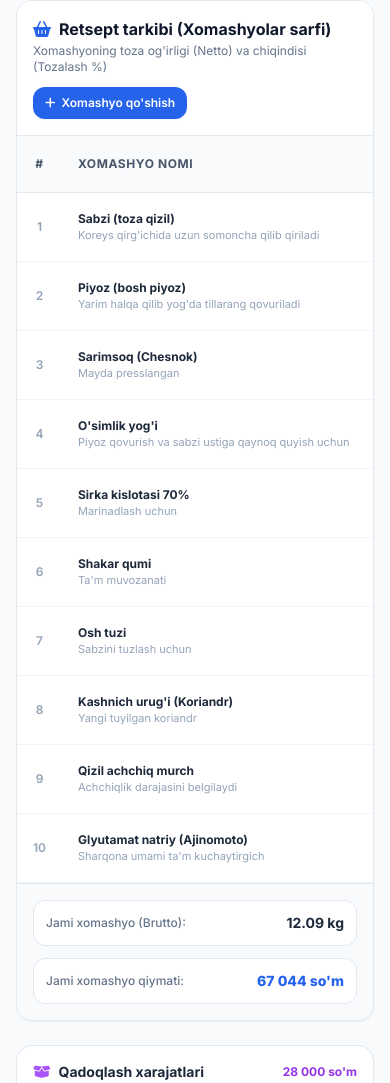
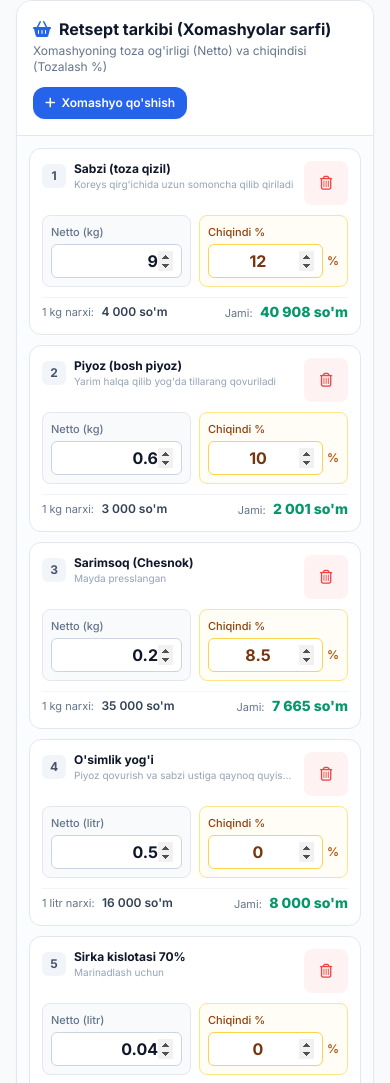
Before and after one commit to Alnino18/koreys-salatlari-tannarx, a plain HTML site: page index.html in a window 390 px wide. Shown: the part 930-2013 px from the top of the page. Drawn offline with nearby package versions, Linux system fonts and the light colour scheme.

Commit message:
fix(ui): responsive ingredients layout with zero horizontal scroll on mobile and tablet

```diff
--- a/app.js
+++ b/app.js
@@ -653,11 +653,14 @@
 
   function renderIngredientsTable(calc) {
     const tbody = document.getElementById('recipe-ingredients-body');
-    if (!tbody) return;
-
-    tbody.innerHTML = '';
+    const mobileCards = document.getElementById('recipe-ingredients-mobile-cards');
+    if (!tbody && !mobileCards) return;
+
+    if (tbody) tbody.innerHTML = '';
+    if (mobileCards) mobileCards.innerHTML = '';
 
     if (!calc || !calc.ingredients || calc.ingredients.length === 0) {
+      if (tbody) {
         tbody.innerHTML = `
           <tr>
             <td colspan="8" class="py-12 text-center text-slate-400">
@@ -667,47 +670,116 @@
             </td>
           </tr>
         `;
+      }
+      if (mobileCards) {
+        mobileCards.innerHTML = `
+          <div class="py-10 px-4 text-center text-slate-400 bg-white rounded-xl border border-slate-200">
+            <i class="fa-solid fa-utensils text-2xl mb-2 text-slate-300 block"></i>
+            Hozircha hech qanday salat yoki masalliq mavjud emas.<br>
+            <span class="text-xs text-slate-500 font-medium">Boshlash uchun yuqoridagi <strong>"+ Yangi retsept"</strong> tugmasini bosing!</span>
+          </div>
+        `;
+      }
       return;
     }
 
     calc.ingredients.forEach((ing, idx) => {
+      // 1. Desktop / Planshet jadval qatori
+      if (tbody) {
         const tr = document.createElement('tr');
         tr.className = 'hover:bg-slate-50 transition border-b border-slate-100';
 
         tr.innerHTML = `
-        <td class="py-2.5 px-3 text-center text-xs font-semibold text-slate-400">${idx + 1}</td>
+          <td class="py-2.5 px-2 text-center text-xs font-semibold text-slate-400">${idx + 1}</td>
           <td class="py-2.5 px-3">
             <div class="font-bold text-slate-800 text-xs sm:text-sm">${escapeHtml(ing.nameUz)}</div>
-          ${ing.notes ? `<div class="text-[11px] text-slate-400 truncate max-w-xs">${escapeHtml(ing.notes)}</div>` : ''}
+            ${ing.notes ? `<div class="text-[11px] text-slate-400 truncate max-w-[180px]">${escapeHtml(ing.notes)}</div>` : ''}
           </td>
-        <td class="py-2.5 px-2 text-center text-xs text-slate-500 font-medium">${escapeHtml(ing.unit)}</td>
-        <td class="py-2.5 px-2 text-right">
+          <td class="py-2.5 px-1.5 text-center text-xs text-slate-500 font-medium">${escapeHtml(ing.unit)}</td>
+          <td class="py-2.5 px-1.5 text-right">
             <input type="number" step="0.01" min="0.001" value="${ing.netWeight}"
               data-ing-idx="${idx}" data-field="netWeight"
-            class="ing-input-edit w-20 px-2 py-1 text-right text-xs font-bold text-slate-800 border border-slate-200 rounded-lg bg-white focus:ring-1 focus:ring-primary-500">
+              class="ing-input-edit w-20 px-1.5 py-1 text-right text-xs font-bold text-slate-800 border border-slate-200 rounded-lg bg-white focus:ring-1 focus:ring-primary-500">
           </td>
-        <td class="py-2.5 px-2 text-center">
+          <td class="py-2.5 px-1.5 text-center">
             <div class="flex items-center justify-center space-x-1">
               <input type="number" step="0.5" min="0" max="95" value="${ing.wastePercent}"
                 data-ing-idx="${idx}" data-field="wastePercent"
                 class="ing-input-edit w-14 px-1 py-1 text-center text-xs font-semibold text-amber-700 border border-amber-200 rounded-lg bg-amber-50/50 focus:ring-1 focus:ring-amber-500">
-            <span class="text-xs text-slate-400">%</span>
+              <span class="text-[11px] text-slate-400">%</span>
             </div>
           </td>
           <td class="py-2.5 px-2 text-right text-xs text-slate-600 whitespace-nowrap">
             ${formatMoney(ing.unitPrice)}
           </td>
-        <td class="ing-cost-cell py-2.5 px-3 text-right text-xs font-extrabold text-primary-600 whitespace-nowrap">
+          <td class="ing-cost-cell py-2.5 px-2.5 text-right text-xs font-extrabold text-emerald-600 whitespace-nowrap" data-ing-idx="${idx}">
             ${formatMoney(ing.cost)}
           </td>
-        <td class="py-2.5 px-2 text-center">
-          <button type="button" class="btn-delete-ingredient text-slate-300 hover:text-red-500 transition p-1" data-ing-idx="${idx}" title="O'chirish">
-            <i class="fa-regular fa-trash-can"></i>
+          <td class="py-2.5 px-1.5 text-center">
+            <button type="button" class="btn-delete-ingredient text-slate-400 hover:text-red-500 hover:bg-red-50 p-1.5 rounded-lg transition" data-ing-idx="${idx}" title="O'chirish">
+              <i class="fa-regular fa-trash-can text-sm"></i>
             </button>
           </td>
         `;
 
         tbody.appendChild(tr);
+      }
+
+      // 2. Mobil ekranlar uchun maxsus kartochka (Doim ko'rinib turadigan Jami Summa va O'chirish)
+      if (mobileCards) {
+        const card = document.createElement('div');
+        card.className = 'ingredient-mobile-card bg-white rounded-xl p-3 border border-slate-200 shadow-xs space-y-2.5';
+        card.setAttribute('data-ing-idx', idx);
+
+        card.innerHTML = `
+          <!-- Yuqori qator: Nomi, raqami va O'chirish ikonkasi -->
+          <div class="flex items-start justify-between gap-2">
+            <div class="flex items-center space-x-2 min-w-0">
+              <span class="w-6 h-6 rounded-md bg-slate-100 text-slate-600 font-bold text-xs flex items-center justify-center shrink-0">${idx + 1}</span>
+              <div class="min-w-0">
+                <h4 class="font-bold text-slate-900 text-xs sm:text-sm leading-snug truncate">${escapeHtml(ing.nameUz)}</h4>
+                ${ing.notes ? `<p class="text-[10px] text-slate-400 truncate">${escapeHtml(ing.notes)}</p>` : ''}
+              </div>
+            </div>
+            <button type="button" class="btn-delete-ingredient text-red-500 hover:text-red-700 bg-red-50 hover:bg-red-100 active:scale-95 p-2 rounded-lg transition shrink-0 flex items-center justify-center min-w-[36px] min-h-[36px]" data-ing-idx="${idx}" title="O'chirish">
+              <i class="fa-regular fa-trash-can text-sm"></i>
+            </button>
+          </div>
+
+          <!-- O'rta qator: Netto va Chiqindi % kiritish -->
+          <div class="grid grid-cols-2 gap-2 text-xs">
+            <div class="bg-slate-50 p-2 rounded-lg border border-slate-200">
+              <label class="block text-[11px] font-medium text-slate-500 mb-1">Netto (${escapeHtml(ing.unit)})</label>
+              <input type="number" step="0.01" min="0.001" value="${ing.netWeight}"
+                data-ing-idx="${idx}" data-field="netWeight"
+                class="ing-input-edit w-full px-2 py-1.5 text-right font-bold text-slate-900 border border-slate-300 rounded-md bg-white focus:ring-1 focus:ring-primary-500 text-xs">
+            </div>
+            <div class="bg-amber-50/50 p-2 rounded-lg border border-amber-200">
+              <label class="block text-[11px] font-medium text-amber-800 mb-1">Chiqindi %</label>
+              <div class="flex items-center space-x-1">
+                <input type="number" step="0.5" min="0" max="95" value="${ing.wastePercent}"
+                  data-ing-idx="${idx}" data-field="wastePercent"
+                  class="ing-input-edit w-full px-2 py-1.5 text-center font-bold text-amber-900 border border-amber-300 rounded-md bg-white focus:ring-1 focus:ring-amber-500 text-xs">
+                <span class="text-xs font-semibold text-amber-700">%</span>
+              </div>
+            </div>
+          </div>
+
+          <!-- Quyi qator: Birlik narxi va JAMI SUMMA (Doim ko'rinadi, gorizontal surish shart emas!) -->
+          <div class="flex items-center justify-between pt-1 border-t border-slate-100 text-xs">
+            <div class="text-slate-500">
+              <span class="text-[11px]">1 ${escapeHtml(ing.unit)} narxi:</span>
+              <span class="font-semibold text-slate-700 ml-1">${formatMoney(ing.unitPrice)}</span>
+            </div>
+            <div class="text-right">
+              <span class="text-[11px] text-slate-500 mr-1">Jami:</span>
+              <span class="ing-cost-cell font-extrabold text-emerald-600 text-sm" data-ing-idx="${idx}">${formatMoney(ing.cost)}</span>
+            </div>
+          </div>
+        `;
+
+        mobileCards.appendChild(card);
+      }
     });
   }
 
@@ -2195,9 +2267,9 @@
     }
 
     // 5. Retsept ichidagi ingredientlarni jonli tahrirlash (Netto va Chiqindi %)
-    const ingredientsBody = document.getElementById('recipe-ingredients-body');
-    if (ingredientsBody) {
-      ingredientsBody.addEventListener('input', (e) => {
+    const ingredientsContainer = document.getElementById('recipe-ingredients-container') || document.getElementById('recipe-ingredients-body');
+    if (ingredientsContainer) {
+      ingredientsContainer.addEventListener('input', (e) => {
         const input = e.target.closest('.ing-input-edit');
         if (!input) return;
 
@@ -2228,11 +2300,13 @@
         const calc = updateActiveCalculations();
         renderKPIsAndSummary(calc);
 
-        const row = input.closest('tr');
-        if (row && calc.ingredients[idx]) {
+        // Ham desktop jadvalda, ham mobil kartochkada Jami Summani bir vaqtda jonli yangilash
+        if (calc.ingredients[idx]) {
           const ingCalc = calc.ingredients[idx];
-          const costCell = row.querySelector('.ing-cost-cell') || row.cells[6];
-          if (costCell) costCell.textContent = formatMoney(ingCalc.cost);
+          const costCells = document.querySelectorAll(`.ing-cost-cell[data-ing-idx="${idx}"]`);
+          costCells.forEach((cell) => {
+            cell.textContent = formatMoney(ingCalc.cost);
+          });
         }
 
         const grafikaTab = document.getElementById('tab-grafika');
@@ -2241,8 +2315,8 @@
         }
       });
 
-      // Ingredientni o'chirish
-      ingredientsBody.addEventListener('click', (e) => {
+      // Ingredientni o'chirish (Desktop va Mobil uchun delegated click)
+      ingredientsContainer.addEventListener('click', (e) => {
         const btn = e.target.closest('.btn-delete-ingredient');
         if (!btn) return;
 
--- a/index.html
+++ b/index.html
@@ -337,25 +337,33 @@
             </div>
           </div>
 
-          <!-- Xomashyolar jadvali -->
-          <div class="overflow-x-auto flex-1">
-            <table class="w-full text-left border-collapse custom-table text-xs sm:text-sm">
+          <!-- Xomashyolar ro'yxati konteyneri -->
+          <div id="recipe-ingredients-container" class="flex-1 flex flex-col min-h-0">
+            <!-- Desktop / Planshet uchun ixcham jadval (To'liq sig'adi, gorizontal scroll shart emas) -->
+            <div class="hidden sm:block overflow-x-auto flex-1">
+              <table class="w-full text-left border-collapse custom-table text-xs sm:text-sm" id="recipe-ingredients-table">
                 <thead>
                   <tr class="border-b border-slate-200 bg-slate-50 text-slate-600 font-bold text-xs uppercase">
-                  <th class="py-3 px-3 w-10 text-center">#</th>
-                  <th class="py-3 px-3">Xomashyo nomi</th>
-                  <th class="py-3 px-2 w-16 text-center">Birlik</th>
-                  <th class="py-3 px-2 w-24 text-right">Netto</th>
-                  <th class="py-3 px-2 w-20 text-center">Chiqindi %</th>
-                  <th class="py-3 px-2 w-24 text-right">Narxi (UZS)</th>
-                  <th class="py-3 px-3 w-28 text-right">Jami Summa</th>
-                  <th class="py-3 px-2 w-12 text-center"></th>
+                    <th class="py-2.5 px-2 w-8 text-center">#</th>
+                    <th class="py-2.5 px-3">Xomashyo nomi</th>
+                    <th class="py-2.5 px-1.5 w-12 text-center">Birlik</th>
+                    <th class="py-2.5 px-1.5 w-20 text-right">Netto</th>
+                    <th class="py-2.5 px-1.5 w-16 text-center">Chiqindi %</th>
+                    <th class="py-2.5 px-2 w-24 text-right">Narxi</th>
+                    <th class="py-2.5 px-2.5 w-28 text-right text-emerald-700">Jami Summa</th>
+                    <th class="py-2.5 px-1.5 w-10 text-center"></th>
                   </tr>
                 </thead>
                 <tbody id="recipe-ingredients-body" class="divide-y divide-slate-100 text-slate-700">
                   <!-- Javascript orqali qatorlar render qilinadi -->
                 </tbody>
               </table>
+            </div>
+
+            <!-- Mobil ekranlar uchun maxsus qulay kartochkalar (Jami summa va O'chirish doim ko'rinib turadi!) -->
+            <div class="sm:hidden flex-1 p-3 space-y-2.5 bg-slate-50/50" id="recipe-ingredients-mobile-cards">
+              <!-- Javascript orqali mobil kartochkalar render qilinadi -->
+            </div>
           </div>
 
           <!-- Jadval pastki yakunlovchi qismi (Footer summary) -->
--- a/style.css
+++ b/style.css
@@ -134,6 +134,25 @@ input[type=number]::-webkit-outer-spin-button {
 }
 
 .custom-table tr:hover td {
+  background-color: #f8fafc;
+}
+
+/* Retsept tarkibi jadvali (ixcham va to'liq sig'adigan qilib moslashtirish) */
+#recipe-ingredients-table th {
+  padding: 0.625rem 0.4rem;
+  font-size: 0.72rem;
+  white-space: nowrap;
+}
+
+#recipe-ingredients-table td {
+  padding: 0.45rem 0.4rem;
+}
+
+/* Mobil kartochkalar animatsiyasi va qulayligi */
+.ingredient-mobile-card {
+  transition: all 0.2s ease-in-out;
+}
+.ingredient-mobile-card:active {
   background-color: #f8fafc;
 }
 
--- a/sw.js
+++ b/sw.js
@@ -3,7 +3,7 @@
  * Offline rejim va PWA keshini boshqarish
  */
 
-const CACHE_NAME = 'salat-calc-pwa-v3.2-octane-3d';
+const CACHE_NAME = 'salat-calc-pwa-v3.3-responsive-layout';
 
 const PRECACHE_ASSETS = [
   './',
```
Lines whose indentation alone changed are shown as unchanged.
